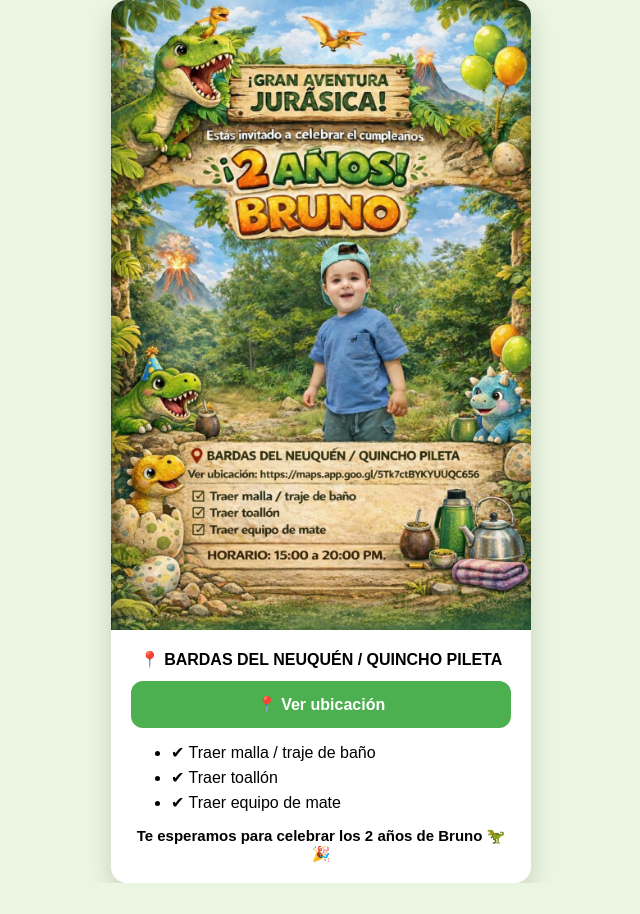
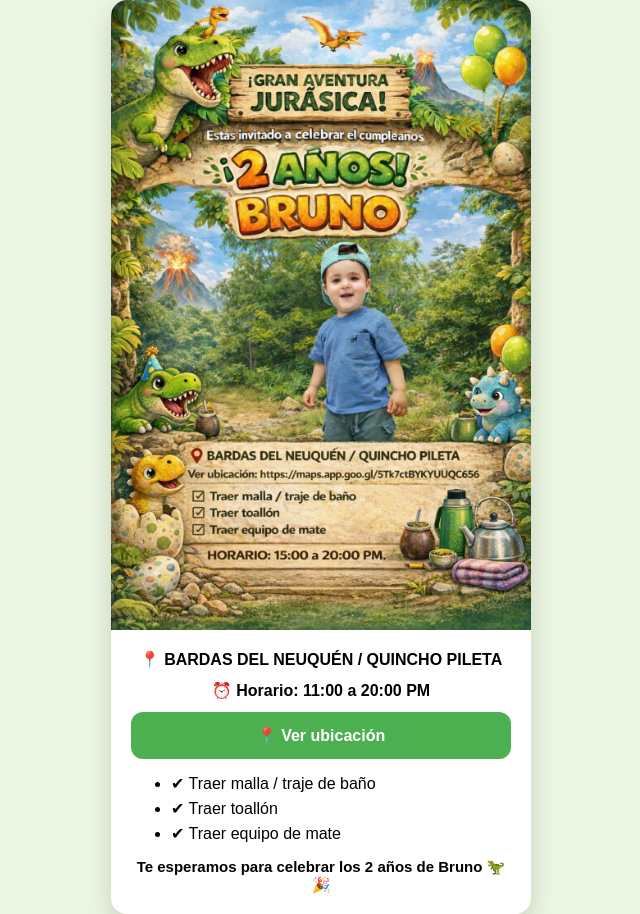
Before and after one commit to maragusburgos-wq/invitaci-n-bruno, a plain HTML site: page index.html in a window 1280 px wide. Shown: the whole page, without its empty margins (319-959 px from the left). Before the commit the page ends 883 px from the top, so only its background shows below. Drawn offline with Linux system fonts and the light colour scheme.

Commit message:
Add operating hours to location in index.html
Added operating hours to the location section.

```diff
--- a/index.html
+++ b/index.html
@@ -65,6 +65,9 @@
       <div class="location">
         📍 BARDAS DEL NEUQUÉN / QUINCHO PILETA
       </div>
+    <div style="font-weight: bold; margin-bottom: 12px;">
+        ⏰ Horario: 11:00 a 20:00 PM
+      </div>
 
       <a class="btn"
          href="https://maps.app.goo.gl/5Tk7ctBYKYUUQC6S6"
```
